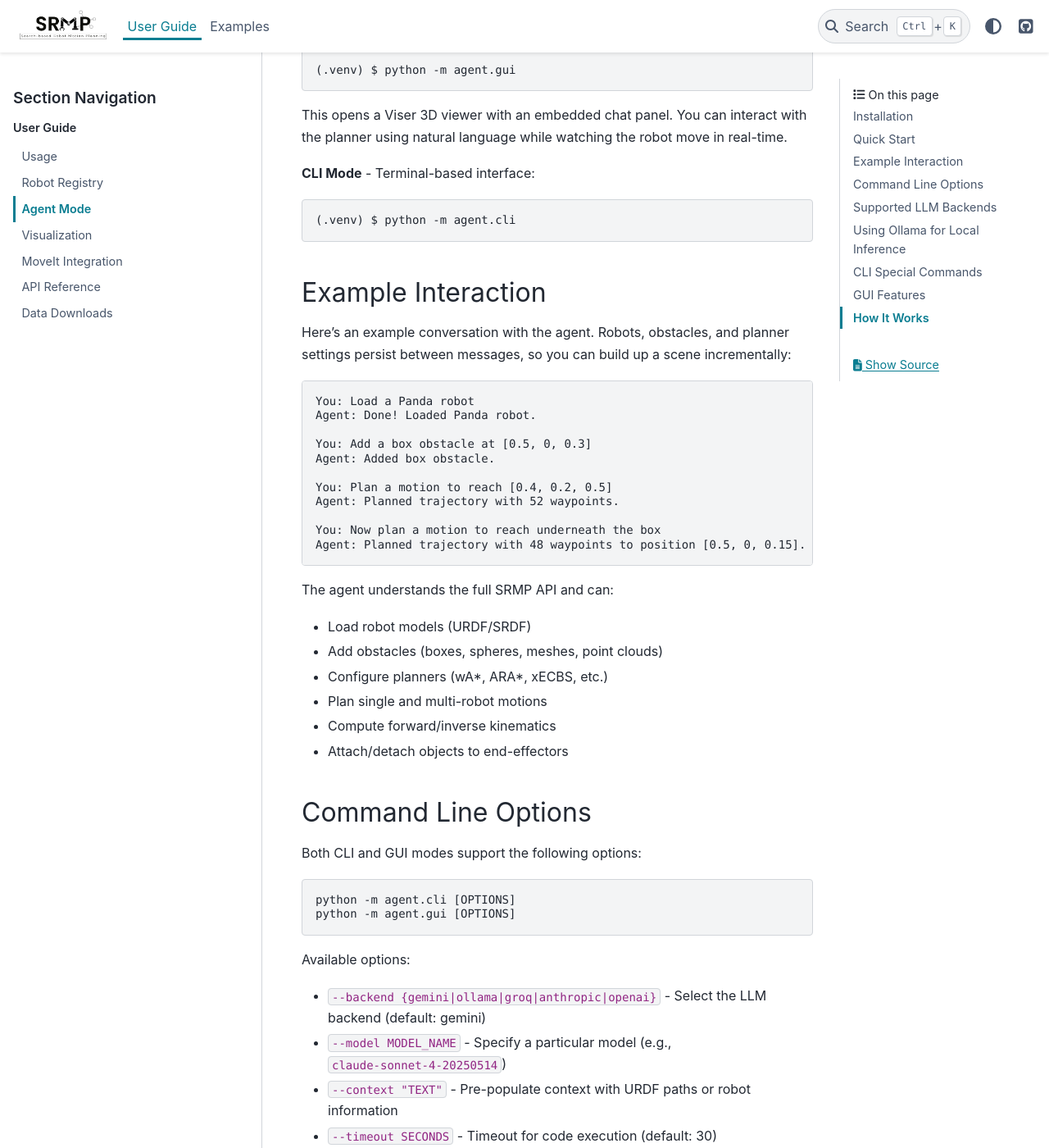
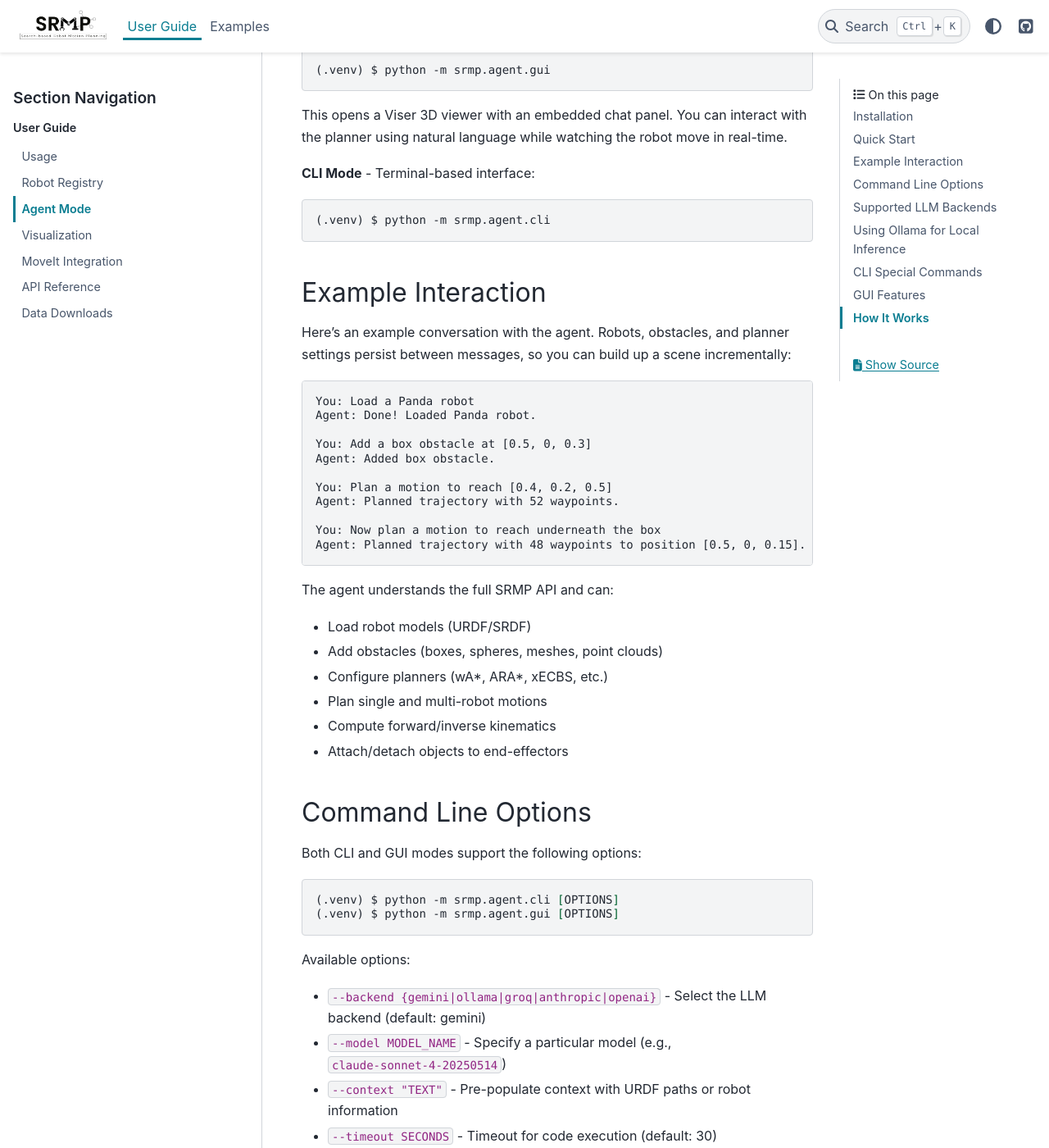
Before and after one commit to imishani/srmp-docs, a Sphinx documentation site: the page built from docs/source/user_guide/agent_mode.rst, in a window 1280 px wide and 1400 px high, scrolled down 936 px. Shown: the whole window at 82% size. Built offline with Sphinx 7.4.7 and the PyData theme 0.15.4, drawn with Linux system fonts in a browser that asks for light colours; some of the changed text lies outside the part shown.

Commit message:
agent mode

```diff
--- a/docs/source/user_guide/agent_mode.rst
+++ b/docs/source/user_guide/agent_mode.rst
@@ -36,7 +36,7 @@ Quick Start
 
 .. code-block:: console
 
-   (.venv) $ python -m agent.gui
+   (.venv) $ python -m srmp.agent.gui
 
 This opens a Viser 3D viewer with an embedded chat panel. You can interact with the planner using natural language while watching the robot move in real-time.
 
@@ -44,7 +44,7 @@ This opens a Viser 3D viewer with an embedded chat panel. You can interact with
 
 .. code-block:: console
 
-   (.venv) $ python -m agent.cli
+   (.venv) $ python -m srmp.agent.cli
 
 Example Interaction
 -------------------
@@ -81,8 +81,8 @@ Both CLI and GUI modes support the following options:
 
 .. code-block:: console
 
-   python -m agent.cli [OPTIONS]
-   python -m agent.gui [OPTIONS]
+   (.venv) $ python -m srmp.agent.cli [OPTIONS]
+   (.venv) $ python -m srmp.agent.gui [OPTIONS]
 
 Available options:
 
@@ -126,7 +126,7 @@ For privacy or offline usage, you can use Ollama with local models:
    $ ollama pull llama3
 
    # Run agent with Ollama
-   $ python -m agent.cli --backend ollama --model llama3
+   $ python -m srmp.agent.cli --backend ollama --model llama3
 
 CLI Special Commands
 --------------------
```
